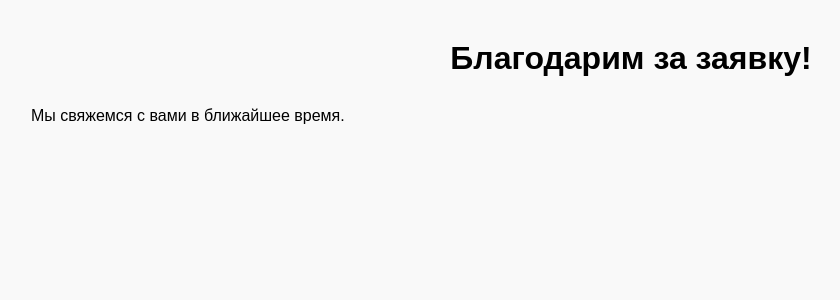
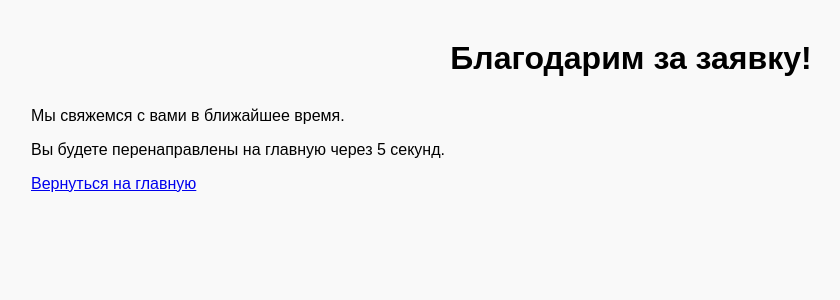
Before and after one commit to Ollie-00001/barbershop, a Django app: page /thanks/ in a window 1280 px wide. Shown: the top 300 px of the page, without its empty margins (9-849 px from the left). Run offline with Django 5.2, Linux system fonts and the light colour scheme; parts of the project's set-up code (start-up, migrations or seed data) failed here and were passed over.

Commit message:
hw_39: added return btn and countdown to the thanks page

```diff
--- a/templates/thanks.html
+++ b/templates/thanks.html
@@ -11,6 +11,9 @@
     <h1>Благодарим за заявку!</h1>
     <p>Мы свяжемся с вами в ближайшее время.</p>
 
+    <p>Вы будете перенаправлены на главную через <span id="countdown">5</span> секунд.</p>
+
+    <a href="{% url 'index' %}" class="button">Вернуться на главную</a>
 
 <script src="{% static 'script.js' %}"></script>
 </body>
```
